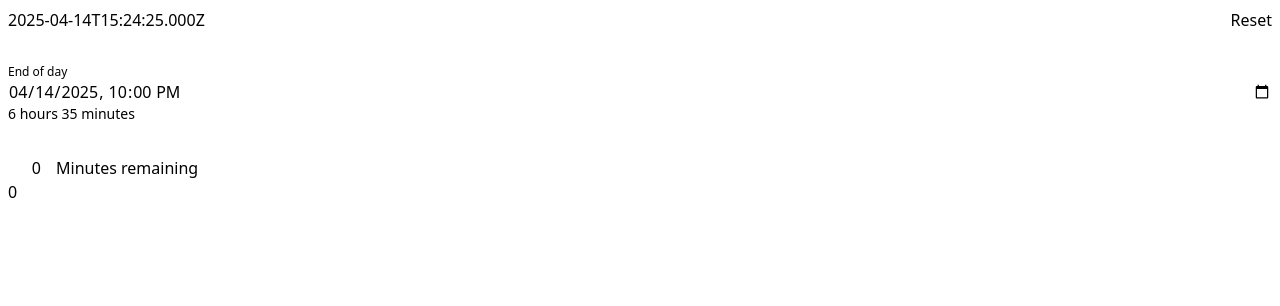
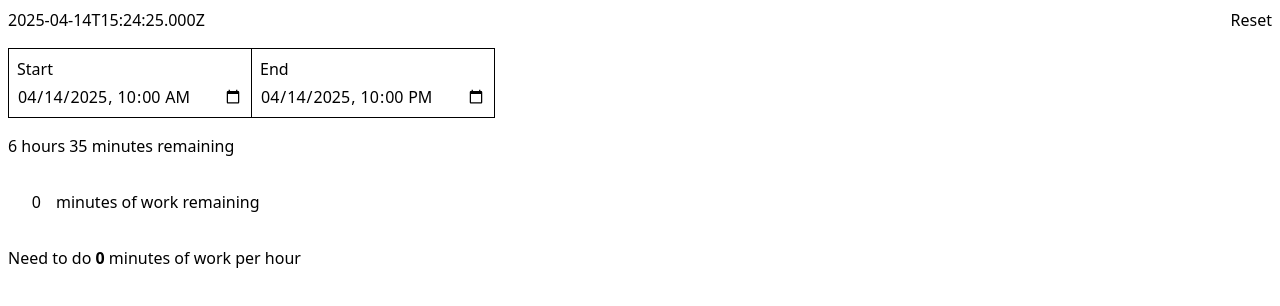
Before and after one commit to samirelanduk/dayplan, a React (Vite) app: page / in a window 1280 px wide. Shown: the top 306 px of the page. Built offline with nearby package versions, Linux system fonts and the light colour scheme.

Commit message:
Start/end period

```diff
--- a/src/App.jsx
+++ b/src/App.jsx
@@ -1,14 +1,20 @@
-import { useState, useEffect } from "react";
+import { useEffect } from "react";
 import { useLocalStorageState } from "./hooks";
+
 const App = () => {
 
   const current = new Date();
   const [now, setNow] = useLocalStorageState("now", current.toISOString());
-  const [end, setEnd] = useLocalStorageState("end", new Date(current.getFullYear(), current.getMonth(), current.getDate(), 22, 0, 0, 0).toISOString());
+
+  const [period, setPeriod] = useLocalStorageState("period", [
+    new Date(current.getFullYear(), current.getMonth(), current.getDate() + (current.getHours() > 21 ? 1 : 0), 10, 0, 0, 0).toISOString(),
+    new Date(current.getFullYear(), current.getMonth(), current.getDate() + (current.getHours() > 21 ? 1 : 0), 22, 0, 0, 0).toISOString(),
+  ]);
+
   const [remainingWork, setRemainingWork] = useLocalStorageState("remainingWork", 0);
 
   const nowDt = new Date(now);
-  const endDt = new Date(end);
+  const periodDt = period.map(dt => new Date(dt));
 
   useEffect(() => {
     const interval = setInterval(() => {
@@ -29,14 +35,18 @@ const App = () => {
 
   const reset = () => {
     setNow(current.toISOString());
-    setEnd(new Date(current.getFullYear(), current.getMonth(), current.getDate(), 22, 0, 0, 0).toISOString());
+    setPeriod([
+      new Date(current.getFullYear(), current.getMonth(), current.getDate() + (current.getHours() > 21 ? 1 : 0), 10, 0, 0, 0).toISOString(),
+      new Date(current.getFullYear(), current.getMonth(), current.getDate() + (current.getHours() > 21 ? 1 : 0), 22, 0, 0, 0).toISOString(),
+    ]);
     setRemainingWork(0);
   }
 
-  const endString = dtToString(endDt);
-  const secondsRemaining = Math.round((endDt.getTime() - nowDt.getTime()) / 1000);
+  const startToUse = periodDt[0] > nowDt ? periodDt[0] : nowDt;
+  const secondsRemaining = Math.round((periodDt[1].getTime() - startToUse.getTime()) / 1000);
   const hoursRemaining = Math.floor(secondsRemaining / 3600);
   const minutesRemaining = Math.floor((secondsRemaining % 3600) / 60);
+
   const workPerHour = remainingWork / (secondsRemaining / 3600);
 
   return (
@@ -47,8 +57,39 @@ const App = () => {
         <button onClick={reset}>Reset</button>
       </div>
 
+      <div className="flex mt-4">
+        <div className="flex flex-col gap-1 border p-2 w-fit">
+          <label>Start</label>
+          <input type="datetime-local" value={dtToString(periodDt[0])} onChange={(e) => setPeriod([e.target.value, period[1]])} />
+        </div>
+        <div className="flex flex-col gap-1 border border-l-0 p-2 w-fit">
+          <label>End</label>
+          <input type="datetime-local" value={dtToString(periodDt[1])} onChange={(e) => setPeriod([period[0], e.target.value])} />
+        </div>
+      </div>
 
-      <div className="flex flex-col mt-8">
+      <div className="mt-4">
+        {hoursRemaining} hour{hoursRemaining === 1 ?  "" : "s"}
+        {minutesRemaining > 0 && ` ${minutesRemaining} minute${minutesRemaining === 1 ? "" : "s"}`}
+        {" "}remaining
+      </div>
+
+      <div className="mt-8">
+        <input
+          type="number"
+          className="w-12 text-right"
+          value={remainingWork}
+          onChange={(e) => setRemainingWork(e.target.value)}
+        />
+        <label>minutes of work remaining</label>
+      </div>
+
+      <div className="mt-8">
+        Need to do <span className="font-bold">{Math.ceil(workPerHour)}</span> minutes of work per hour
+      </div>
+
+
+      {/* <div className="flex flex-col mt-8">
         <label className="text-xs">End of day</label>
         <input
           type="datetime-local"
@@ -58,9 +99,9 @@ const App = () => {
         <div className="text-sm">
           {hoursRemaining} hour{hoursRemaining === 1 ? "" : "s"} {minutesRemaining} minute{minutesRemaining === 1 ? "" : "s"}
         </div>
-      </div>
+      </div> */}
 
-      <div className="mt-8">
+      {/* <div className="mt-8">
         <input
           type="number"
           className="w-12 text-right"
@@ -71,7 +112,7 @@ const App = () => {
         <div>
           {workPerHour}
         </div>
-      </div>
+      </div> */}
 
 
     </div>
```
